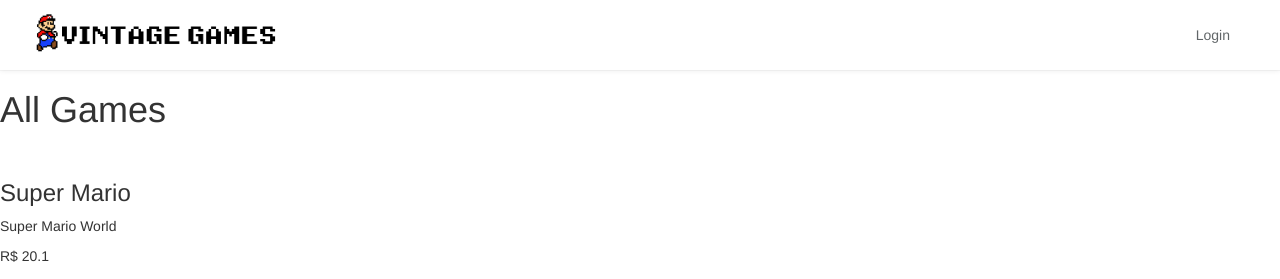
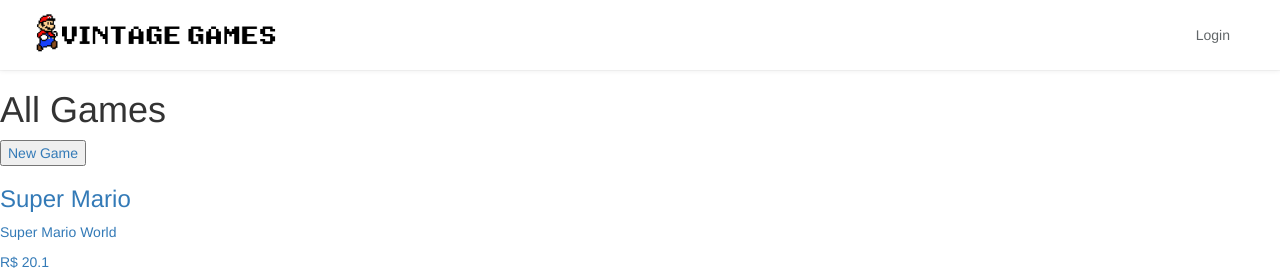
Before and after one commit to mariMattana/games-retro, a Rails app: page /games in a window 1280 px wide. Shown: the top 279 px of the page. Run offline with Rails 7, Linux system fonts and the light colour scheme; data comes from the database, SQL or seed files in the repository; style sheets or scripts are compiled from the project's sources; some libraries are stand-ins or nearby versions.

Commit message:
Implementação das views index, show e new

```diff
--- a/app/views/games/index.html.erb
+++ b/app/views/games/index.html.erb
@@ -1,8 +1,14 @@
 <h1>All Games</h1>
+<%= link_to new_game_path  do %>
+  <button>New Game</button>
+<% end %>
 <br>
 <% @games.each do |game| %>
-  <h3><%= game.name %></h3>
-  <p><%= game.description %></p>
-  <p>R$ <%= game.price %></p>
+  <%= link_to game_path(game) do %>
+    <h3><%= game.name %></h3>
+    <p><%= game.description %></p>
+    <p>R$ <%= game.price %></p>
+    <%= cl_image_tag game.photo, height: 300, width: 400, crop: :fill %>
+  <% end %>
   <hr>
 <% end %>
--- a/app/views/games/new.html.erb
+++ b/app/views/games/new.html.erb
@@ -4,15 +4,15 @@
   </div>
 
   <div class="form-group">
-    <%= f.input :description %>
+    <%= f.input :description, class: 'form-control' %>
   </div>
 
   <div class="form-group">
-    <%= f.input :price %>
+    <%= f.input :price, class: 'form-control'  %>
   </div>
 
   <div class="form-group">
-    <%= f.input :console %>
+    <%= f.input :console_id, class: 'form-control'  %>
   </div>
 
   <div class="form-group">
--- /dev/null
+++ b/app/views/games/show.html.erb
@@ -0,0 +1,6 @@
+<h1><%= @game.name %></h1>
+<%= cl_image_tag @game.photo, height: 300, width: 400, crop: :fill %>
+<p><%= @game.description %></p>
+<p>R$ <%= @game.price %></p>
+<p><%= @game.console.name %></p>
+<hr>
```
Also changed, not shown: 1 other file.
